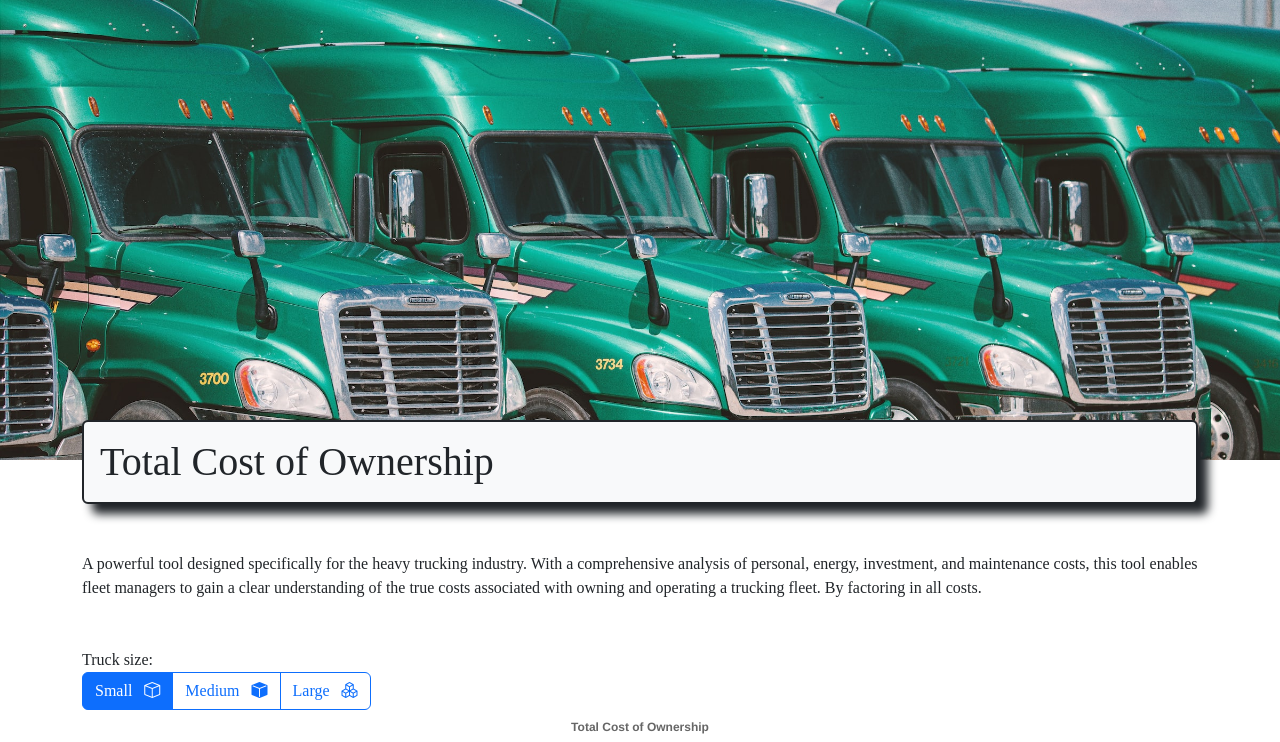
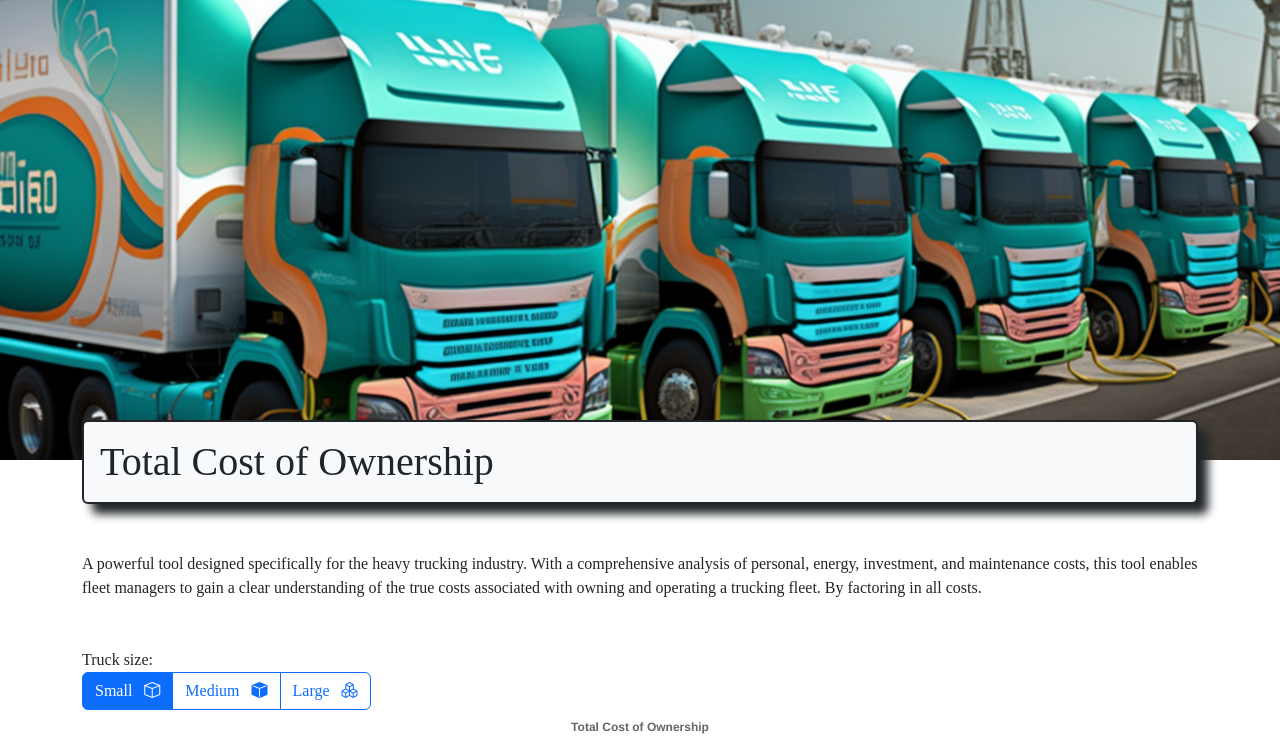
Before and after one commit to beaver-codes/tco, a React (Create React App) app: page / in a window 1280 px wide. Shown: the top 742 px of the page. Built offline with nearby package versions, Linux system fonts and the light colour scheme; what @piwikpro/react-piwik-pro would draw is missing.

Commit message:
new image

```diff
--- a/src/App.scss
+++ b/src/App.scss
@@ -13,7 +13,7 @@
 }
 
 .header {
-    background-image: url(../public/assets/truckBanner.jpg);
+    background-image: url(../public/assets/trucksAI.png);
     background-position: center;
     position: relative;
 
```
Also changed, not shown: public/assets/trucksAI.png (added).
